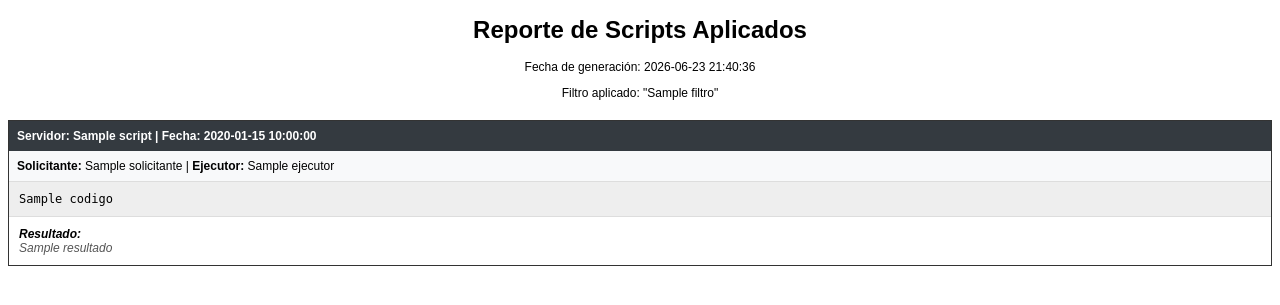
After one commit to GerardoGamboa/Diccionario, a PHP site: the page made by app/views/reportes/scripts_pdf.php in a window 1280 px wide. The commit adds this page. Shown: the top 305 px of the page. Run offline with PHP 8.4, Linux system fonts and the light colour scheme; tables that the repository leaves empty hold one stand-in row (values such as "Sample post"); the template is opened without the code that fills it: most values are stand-ins (such as "Sample title", 1, 10 or a date in 2020).

Commit message:
Implement searchable Scripts Applied report with PDF export
- Added getScriptsReporte method to Reporte model with SQL LIKE filtering.
- Implemented scripts method in Reportes controller for web and PDF output.
- Created searchable report view with dedicated text filter for script code.
- Developed PDF template for scripts with monospace formatting.
- Integrated the new report into the navigation menu.

Co-authored-by: GerardoGamboa <33943638+GerardoGamboa@users.noreply.github.com>

```diff
--- a/app/views/inc/header.php
+++ b/app/views/inc/header.php
@@ -51,6 +51,8 @@
               <ul class="dropdown-menu" aria-labelledby="reports">
                 <li><a class="dropdown-item" href="<?php echo URLROOT; ?>/reportes/tablas">Diccionario de Datos</a></li>
                 <li><a class="dropdown-item" href="<?php echo URLROOT; ?>/reportes/objetos">Objetos Programables</a></li>
+                <li><hr class="dropdown-divider"></li>
+                <li><a class="dropdown-item" href="<?php echo URLROOT; ?>/reportes/scripts">Scripts Aplicados</a></li>
               </ul>
             </li>
           <?php endif; ?>
--- /dev/null
+++ b/app/views/reportes/scripts_pdf.php
@@ -0,0 +1,43 @@
+<!DOCTYPE html>
+<html>
+<head>
+    <style>
+        body { font-family: sans-serif; font-size: 12px; }
+        .header { text-align: center; margin-bottom: 20px; }
+        .script-card { border: 1px solid #333; margin-bottom: 20px; page-break-inside: avoid; }
+        .script-header { background-color: #343a40; color: white; padding: 8px; font-weight: bold; }
+        .script-meta { padding: 8px; background-color: #f8f9fa; border-bottom: 1px solid #ddd; }
+        .script-code { background-color: #eee; padding: 10px; font-family: monospace; white-space: pre-wrap; border-bottom: 1px solid #ddd; }
+        .script-result { padding: 10px; font-style: italic; color: #555; }
+        .label { font-weight: bold; color: #000; }
+    </style>
+</head>
+<body>
+    <div class="header">
+        <h1>Reporte de Scripts Aplicados</h1>
+        <p>Fecha de generación: <?php echo date('Y-m-d H:i:s'); ?></p>
+        <?php if(!empty($data['filtro'])) : ?>
+            <p>Filtro aplicado: "<?php echo $data['filtro']; ?>"</p>
+        <?php endif; ?>
+    </div>
+
+    <?php foreach($data['scripts'] as $script) : ?>
+        <div class="script-card">
+            <div class="script-header">
+                Servidor: <?php echo $script->servidorNombre; ?> | Fecha: <?php echo $script->fecha_aplicacion; ?>
+            </div>
+            <div class="script-meta">
+                <span class="label">Solicitante:</span> <?php echo $script->solicitante; ?> |
+                <span class="label">Ejecutor:</span> <?php echo $script->ejecutor; ?>
+            </div>
+            <div class="script-code"><?php echo $script->codigo; ?></div>
+            <?php if(!empty($script->resultado)) : ?>
+                <div class="script-result">
+                    <span class="label">Resultado:</span><br>
+                    <?php echo $script->resultado; ?>
+                </div>
+            <?php endif; ?>
+        </div>
+    <?php endforeach; ?>
+</body>
+</html>
```
Also changed, not shown: app/controllers/Reportes.php (+16 -0 lines), app/models/Reporte.php (+13 -0 lines), app/views/reportes/scripts.php (added, +54 -0 lines), public/img/logo.png.
